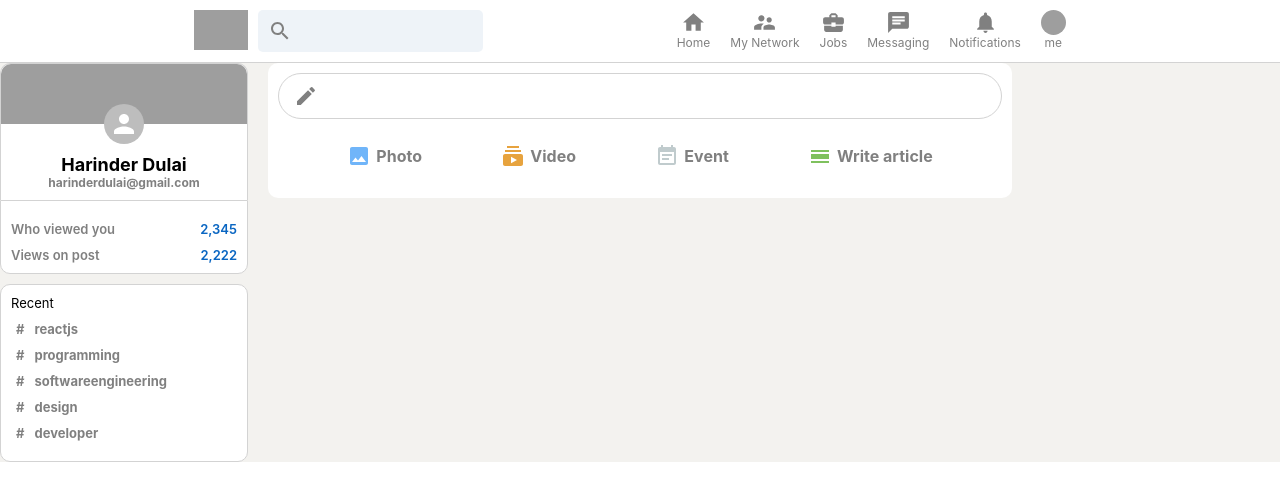
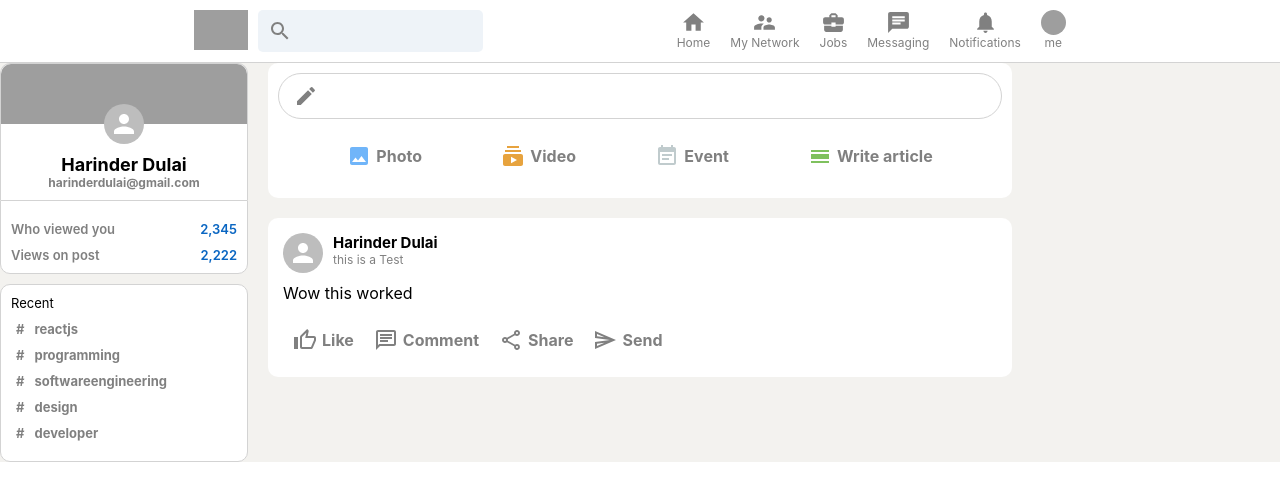
Before and after one commit to haridulai/linkedin-clone, a React (Create React App) app: page / in a window 1280 px wide. Shown: the top 500 px of the page. Built offline with nearby package versions, Linux system fonts and the light colour scheme; grey boxes are pictures that could not be loaded.

Commit message:
feed and posts

```diff
--- a/src/Feed.js
+++ b/src/Feed.js
@@ -8,6 +8,7 @@ import {
 import React from "react";
 import "./Feed.css";
 import InputOption from "./InputOption";
+import Post from "./Post";
 
 function Feed() {
   return (
@@ -31,6 +32,12 @@ function Feed() {
           />
         </div>
       </div>
+
+      <Post
+        name="Harinder Dulai"
+        description="this is a Test"
+        message="Wow this worked"
+      />
     </div>
   );
 }
--- /dev/null
+++ b/src/Post.css
@@ -0,0 +1,32 @@
+.post {
+  background-color: white;
+  padding: 15px;
+  margin-bottom: 10px;
+  border-radius: 10px;
+}
+
+.post__header {
+  display: flex;
+  margin-bottom: 10px;
+}
+
+.post__info {
+  margin-left: 10px;
+}
+
+.post__info > h2 {
+  font-size: 15px;
+}
+
+.post__info > p {
+  font-size: 12px;
+  color: gray;
+}
+
+.post__body {
+  overflow-wrap: anywhere;
+}
+
+.post__buttons {
+  display: flex;
+}
--- /dev/null
+++ b/src/Post.js
@@ -0,0 +1,37 @@
+import {
+  ChatOutlined,
+  SendOutlined,
+  ShareOutlined,
+  ThumbUpAltOutlined,
+} from "@mui/icons-material";
+import { Avatar } from "@mui/material";
+import React from "react";
+import InputOption from "./InputOption";
+import "./Post.css";
+
+function Post({ name, description, message, photoUrl }) {
+  return (
+    <div className="post">
+      <div className="post__header">
+        <Avatar />
+        <div className="post__info">
+          <h2>{name}</h2>
+          <p>{description}</p>
+        </div>
+      </div>
+
+      <div className="post__body">
+        <p>{message}</p>
+      </div>
+
+      <div className="post__buttons">
+        <InputOption Icon={ThumbUpAltOutlined} title="Like" color="gray" />
+        <InputOption Icon={ChatOutlined} title="Comment" color="gray" />
+        <InputOption Icon={ShareOutlined} title="Share" color="gray" />
+        <InputOption Icon={SendOutlined} title="Send" color="gray" />
+      </div>
+    </div>
+  );
+}
+
+export default Post;
```
